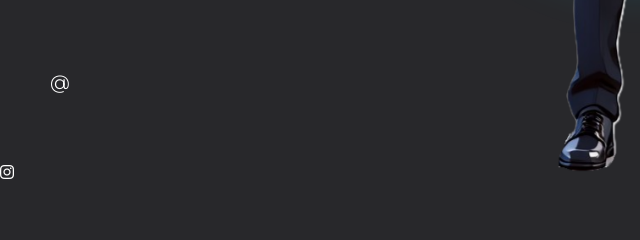
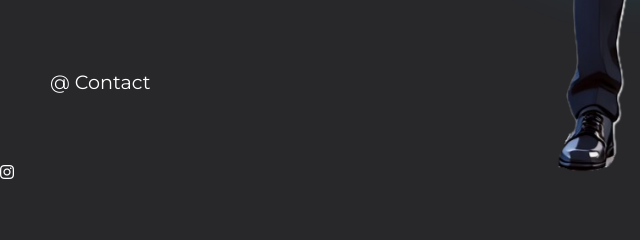
Before and after one commit to Ghostman01r/themainOcto, a plain HTML site: page index.html in a window 1280 px wide. Shown: the part 656-896 px from the top of the page, 0-640 px from the left. Drawn offline with Linux system fonts and the light colour scheme.

Commit message:
Update index.html

```diff
--- a/index.html
+++ b/index.html
@@ -62,7 +62,7 @@ lucky - The Boss</title>
         <a href="#"><i class="fab fa-linkedin-in"></i></a>
     </aside>
 
-<a href="mailto:mrsharktheironman.com" class="bottom-left-icon">@</a>
+<a href="mailto:mrsharktheironman.com" class="bottom-left-icon">@ Contact </a>
 
     <!-- Right Sidebar (Hidden on mobile by CSS) -->
     <aside class="sidebar-right">
```
